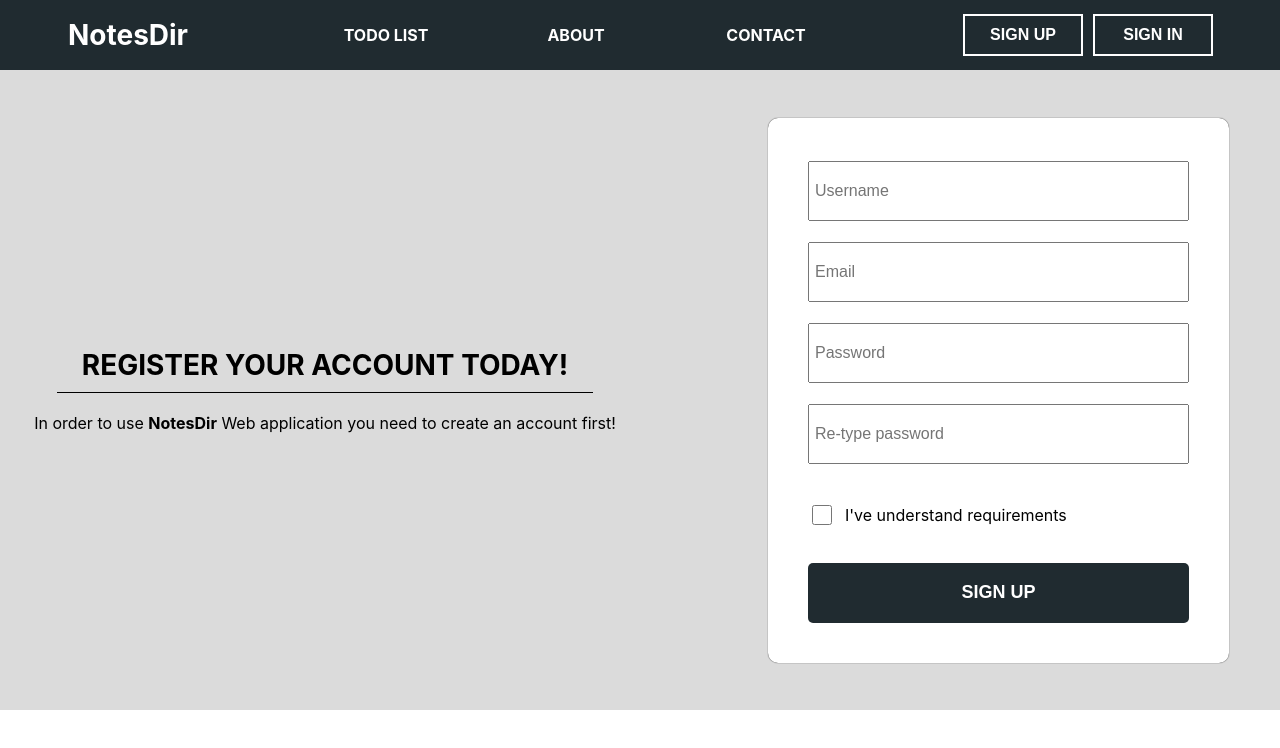
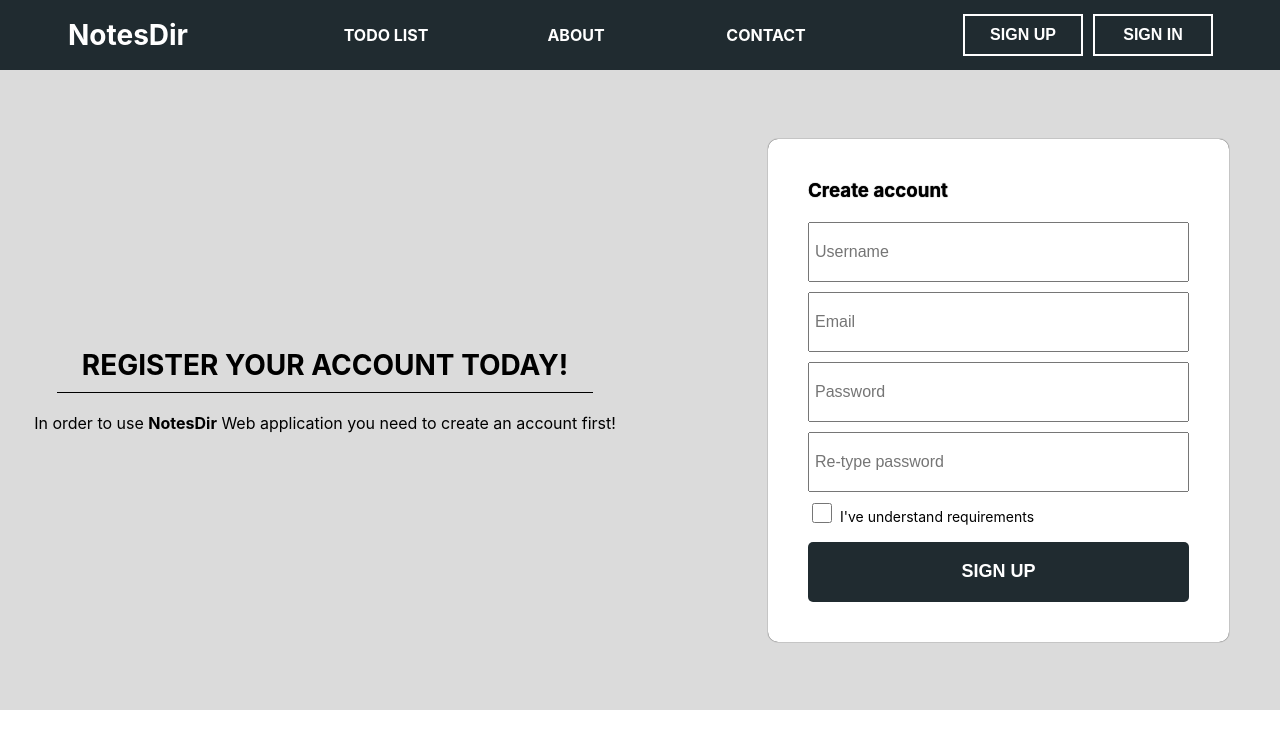
Before and after one commit to ig011/NotesDir, a Next.js app in the folder frontend/: page /signup in a window 1280 px wide. Shown: the top 748 px of the page. Built offline with nearby package versions, Linux system fonts and the light colour scheme.

Commit message:
Change frontend view

```diff
--- a/frontend/pages/signup.tsx
+++ b/frontend/pages/signup.tsx
@@ -10,14 +10,14 @@ const schema = yup.object().shape({
   password: yup
     .string()
     .min(8, "Password is too short - should be 8 chars minimum.")
-    .required("Password field is required"),
+    .required("Password field is required."),
   password2: yup
     .string()
-    .oneOf([yup.ref("password"), null], "Passwords must match"),
+    .oneOf([yup.ref("password"), null], "Passwords must match."),
   isAccepted: yup
     .bool()
     .required()
-    .isFalse("You have to accept the requiremenets"),
+    .isTrue("You have to accept the requirements."),
 });
 
 function Signup() {
@@ -43,6 +43,7 @@ function Signup() {
       </div>
       <div className={styles.right}>
         <form className={styles.form} onSubmit={handleSubmit(onSubmit)}>
+          <h3>Create account</h3>
           <input type="text" placeholder="Username" {...register("username")} />
           {errors?.username && (
             <p className={styles.errors}>{errors.username.message}</p>
@@ -58,15 +59,15 @@ function Signup() {
           />
           {errors?.password && (
             <p className={styles.errors}>{errors.password.message}</p>
-          )}{" "}
-          {errors?.password2 && (
-            <p className={styles.errors}>{errors.password2.message}</p>
           )}
           <input
             type="password"
             placeholder="Re-type password"
             {...register("password2")}
           />
+          {errors?.password2 && (
+            <p className={styles.errors}>{errors.password2.message}</p>
+          )}
           <div className={styles.cb}>
             <input
               type="checkbox"
--- a/frontend/styles/signup/Signup.module.css
+++ b/frontend/styles/signup/Signup.module.css
@@ -47,10 +47,16 @@
   height: fit-content;
   width: 60%;
   background-color: white;
-  display: grid;
-  grid-template-rows: 1fr 1fr 1fr 1fr 1fr;
-  grid-gap: 15px;
+  display: flex;
+  flex-direction: column;
   box-shadow: 0 0 1px black;
+}
+
+.form h3 {
+  margin: 0px;
+  padding: 0px;
+  margin-bottom: 20px;
+  text-shadow: 0 0 1px black;
 }
 
 .form input {
@@ -62,6 +68,7 @@
   text-align: left;
   transition: all 0.2s ease-in-out;
   padding: 5px;
+  margin-bottom: 10px;
 }
 
 .form input:focus {
@@ -71,17 +78,18 @@
 
 .errors {
   margin: 0px;
-  margin-left: 10px;
   padding: 0px;
+  margin-bottom: 10px;
   color: rgb(255, 0, 0);
   text-shadow: 0 0 1px black;
-  font-size: 12px;
+  font-size: 11px;
 }
 
 .cb {
   display: flex;
   align-items: center;
-  justify-content: flex-start;
+  height: 30px;
+  margin-bottom: 10px;
 }
 
 .cb .checkbox {
@@ -89,7 +97,10 @@
 }
 
 .cb label {
-  margin-left: 10px;
+  margin: 0px;
+  padding: 0px;
+  margin-left: 5px;
+  font-size: 14px;
 }
 
 .btn1 {
```
Also changed, not shown: 1 other file (tests, documents, lock files or other folders).
